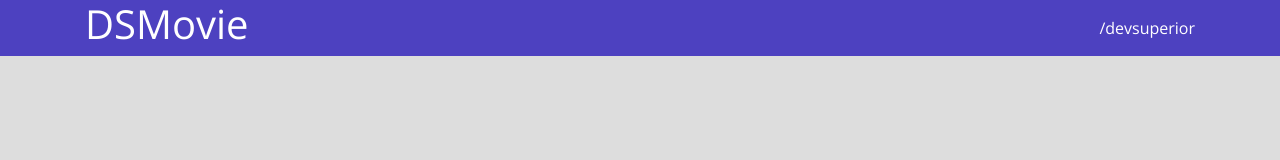
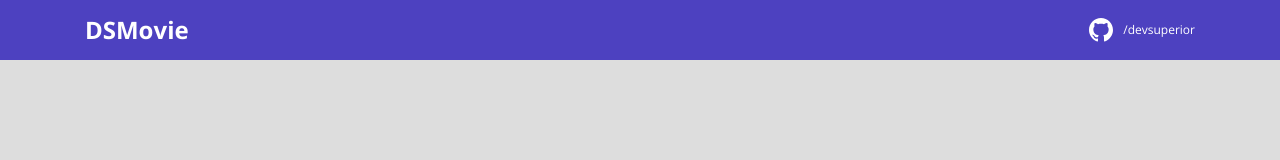
Before and after one commit to LukasTChalla/dsmovie, a plain HTML site: page index.html in a window 1280 px wide. Drawn offline with nearby package versions, Linux system fonts and the light colour scheme.

Commit message:
Barra Superior PARTE 2

```diff
--- a/index.html
+++ b/index.html
@@ -1,19 +1,26 @@
 <!DOCTYPE html>
 <html lang="pt-br">
+
 <head>
     <meta charset="UTF-8">
     <meta http-equiv="X-UA-Compatible" content="IE=edge">
     <meta name="viewport" content="width=device-width, initial-scale=1.0">
-    <link rel="stylesheet" href="https://stackpath.bootstrapcdn.com/bootstrap/4.1.3/css/bootstrap.min.css" integrity="sha384-MCw98/SFnGE8fJT3GXwEOngsV7Zt27NXFoaoApmYm81iuXoPkFOJwJ8ERdknLPMO" crossorigin="anonymous">
+    <link rel="stylesheet" href="https://stackpath.bootstrapcdn.com/bootstrap/4.1.3/css/bootstrap.min.css"
+        integrity="sha384-MCw98/SFnGE8fJT3GXwEOngsV7Zt27NXFoaoApmYm81iuXoPkFOJwJ8ERdknLPMO" crossorigin="anonymous">
     <link rel="stylesheet" href="styles.css">
     <title>Projeto DsMovie</title>
 </head>
+
 <body>
     <header>
         <nav class="container">
             <h1>DSMovie</h1>
-            <a href="https://github.com/devsuperior">/devsuperior</a>
+            <div class="dsmovie-contact-container">
+                <img src="img/github.svg" alt="Github">
+                <a href="https://github.com/devsuperior">/devsuperior</a>
+            </div>
         </nav>
     </header>
 </body>
+
 </html>
--- a/styles.css
+++ b/styles.css
@@ -1,17 +1,31 @@
 @import url('https://fonts.googleapis.com/css2?family=Open+Sans:wght@300;400;700&display=swap');
 
+:root{
+    --bg-gray:#ddd;
+    --color-primary:#4D41C0;
+    --white:#fff;
+}
+
 *{
+    margin: 0;
     box-sizing: border-box;
     font-family: 'Open Sans', sans-serif;
 }
 
+h1,h2,h3,h4,h5,h6{
+    margin: 0;
+}
+
 html,body{
-     background-color: #ddd;
+     background-color: var(--bg-gray);
 }
 
 header{
-    background-color: #4D41C0;
-    color: #fff;
+    background-color:var(--color-primary);
+    color:var(--white);
+    height: 60px;
+    display: flex;
+    align-items: center;
 }
 
 nav{
@@ -20,7 +34,26 @@
     justify-content: space-between;
 }
 
+nav h1{
+    font-size: 24px;
+    font-weight: 700;
+}
+
+nav a{
+    font-size: 12px;
+    font-weight: 400;
+}
+
 a, a:hover{
     text-decoration: none;
     color: unset;
 }
+
+.dsmovie-contact-container{
+    display: flex;
+    align-items: center;
+}
+
+.dsmovie-contact-container img{
+    margin-right: 10px;
+}
```
Also changed, not shown: img/github.svg (added).
